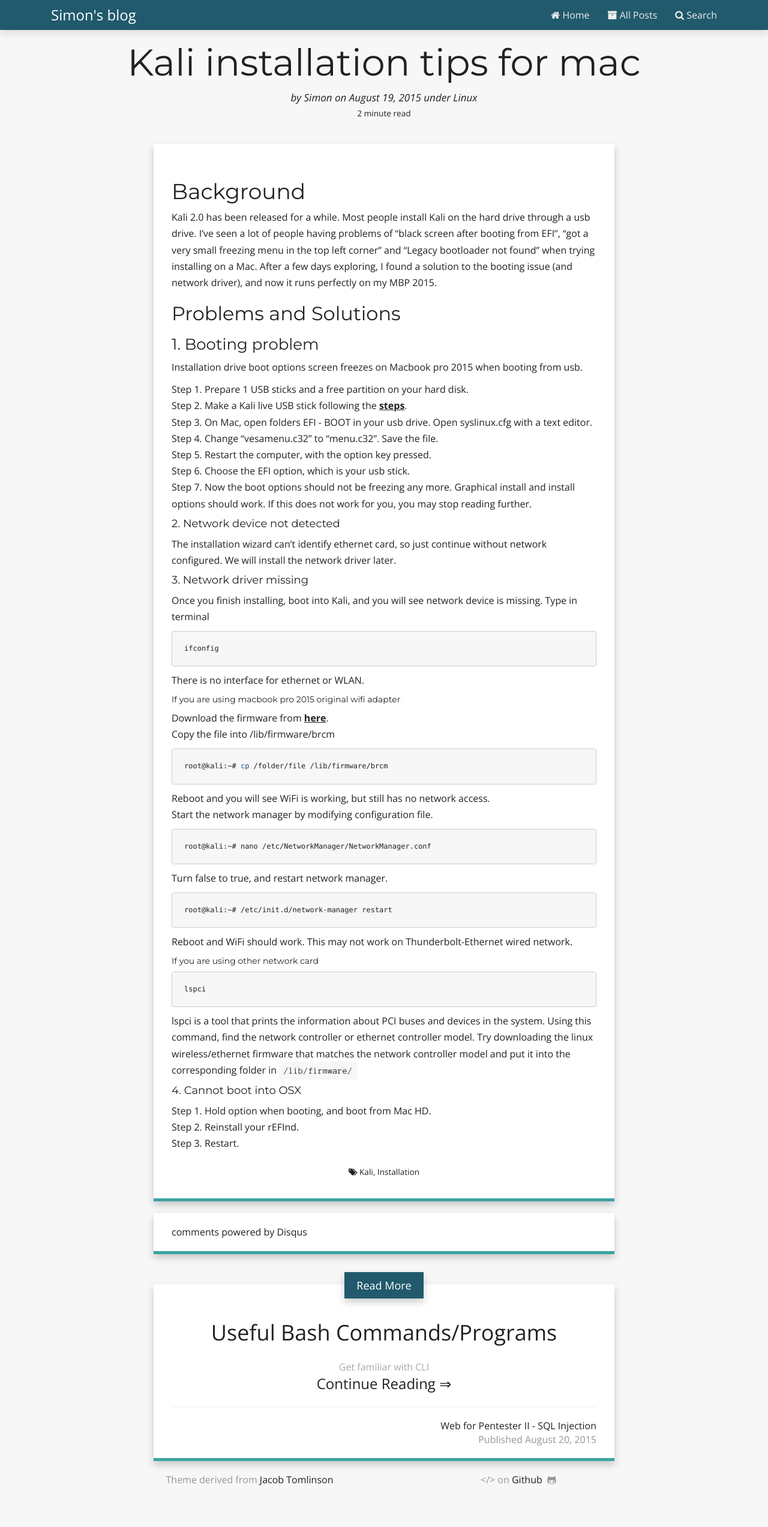
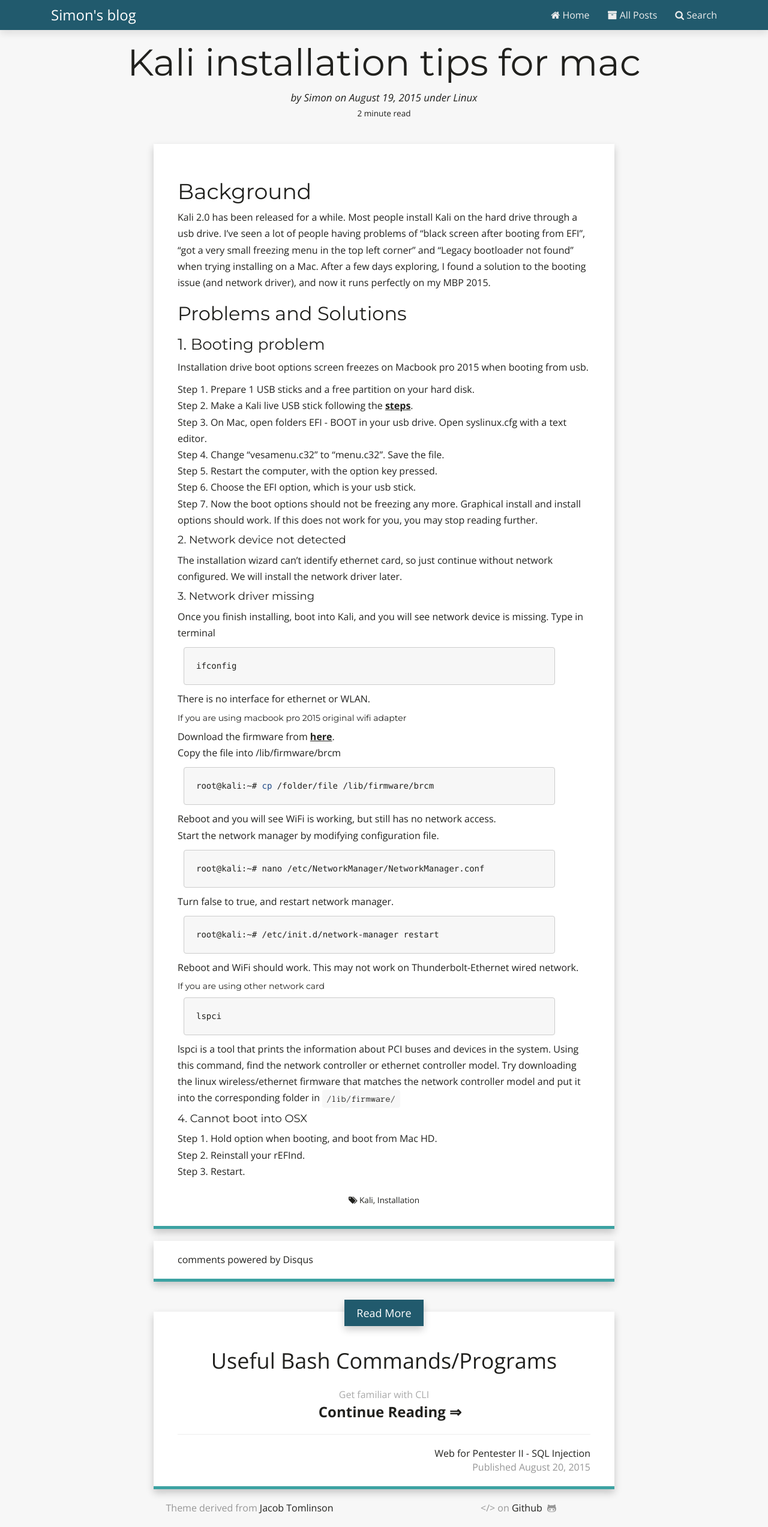
Before and after one commit to yzh503/yzh503.github.io, a Jekyll site: the page built from _posts/2015-08-19-Kali-installation-tips-for-MBP-2015.markdown, in a window 1280 px wide. Shown: the whole page at 60% size. Built offline with Jekyll 4.4.1, drawn with Linux system fonts in a browser that asks for light colours; nearby versions of some CDN libraries; comment, search, counter and statistics services are not loaded; before the commit the page ends 2499 px from its top, so only the background shows below that.

Commit message:
Adjusted padding and font weight. Added style for table

```diff
--- a/css/style.scss
+++ b/css/style.scss
@@ -42,7 +42,6 @@
 
 body {
 	font-family: 'Open Sans', sans-serif;
-	font-weight: 300;
 	background-color: $light-grey;
 	color: $darker;
 	font-size: 16px;
@@ -113,8 +112,8 @@
 	background-color: $white;
 	padding-top: 20px;
 	padding-bottom: 20px;
-	padding-left: 30px;
-	padding-right: 30px;
+	padding-left: 40px;
+	padding-right: 40px;
 	margin-top: 20px;
 	box-shadow: 0px 0px 0px 0px, 0px 6px 12px rgba(0, 0, 0, 0.2);
 	border-bottom: 5px solid $light-blue;
@@ -122,9 +121,41 @@
 }
 
 .content{
-a{
-		text-decoration: underline;
+	a{
+			text-decoration: underline;
+		}
+	table, th, tr, td{
+		padding: 5px;
 	}
+	table {
+		color: #333;
+		border-collapse:
+		collapse; border-spacing: 0;
+	}
+
+	td, th {
+		border: 2px solid ; /* No more visible border */
+		border-color:white;
+		transition: all 0.1s; /* Simple transition for hover effect */
+	}
+
+	th {
+	background: lightblue; /* Darken header a bit */
+	font-weight: bold;
+	}
+
+	td {
+	background: #FAFAFA;
+	text-align: center;
+	}
+
+	/* Cells in even rows (2,4,6...) are one color */
+	tr:nth-child(even) td { background: #F1F1F1; }
+
+	/* Cells in odd rows (1,3,5...) are another (excludes header cells) */
+	tr:nth-child(odd) td { background: #FEFEFE; }
+
+	tr td:hover { background: $dark-blue; color: #FFF; } /* Hover cell effect! */
 }
 #my-menu {
 
@@ -533,8 +564,8 @@
             /* This is content font*/
 			@media (min-width: $screen-sm-min) {
 				font-size: 16px;
-				padding-left: 30px;
-				padding-right: 30px;
+				padding-left: 40px;
+				padding-right: 40px;
 				padding-top: 40px;
 				padding-bottom: 20px;
 			}
@@ -595,13 +626,14 @@
 			}
 
 			.highlight {
-				width: 100%;
+				width: 90%;
+				margin-left: 10px;
 				box-sizing: content-box;
 				pre {
 					font-family: 'Anonymous Pro';
 					background-color: $light-grey;
 					color: $darker;
-					font-size: 12px;
+					font-size: 14px;
 					padding: 20px;
 					box-sizing: content-box;
 					border-radius: 3;
@@ -686,8 +718,9 @@
 	}
 	.excerpt{
 		a{
-			font-weight: 400;
+			font-weight: bold;
 			font-size: 24px;
+			padding-left: 20px;
 		}
 	}
 
```
